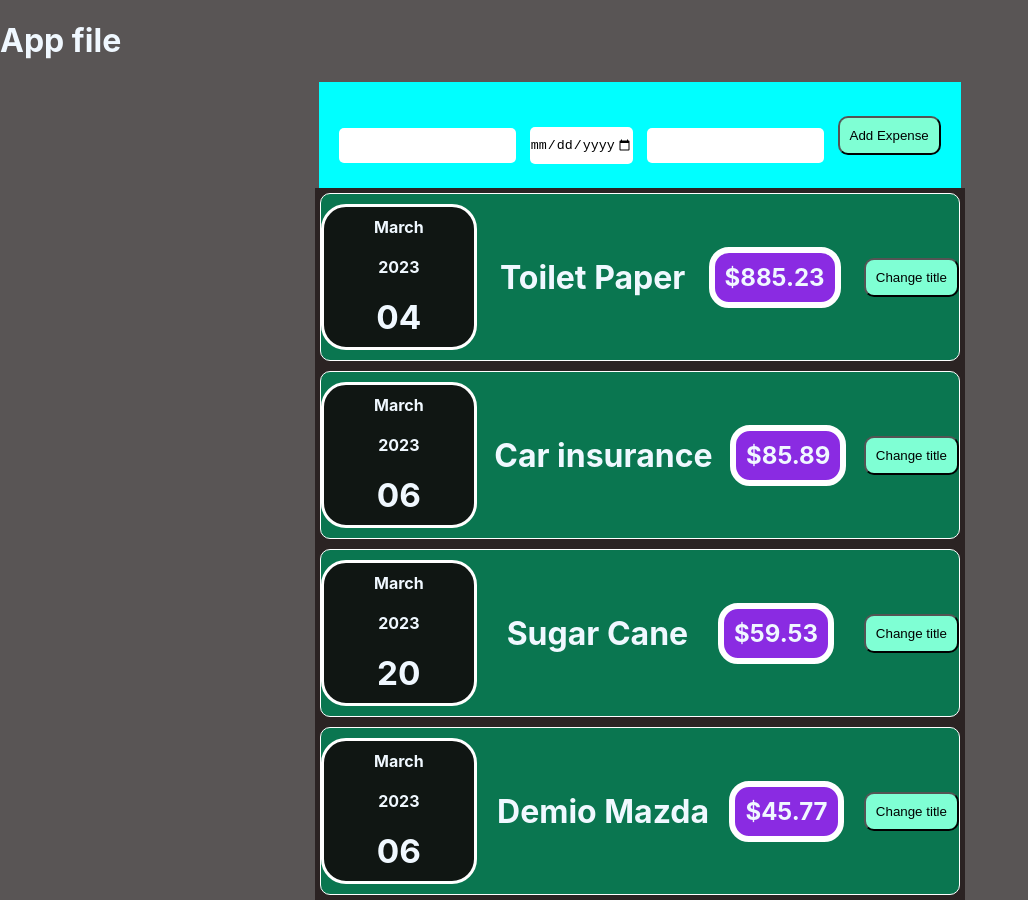
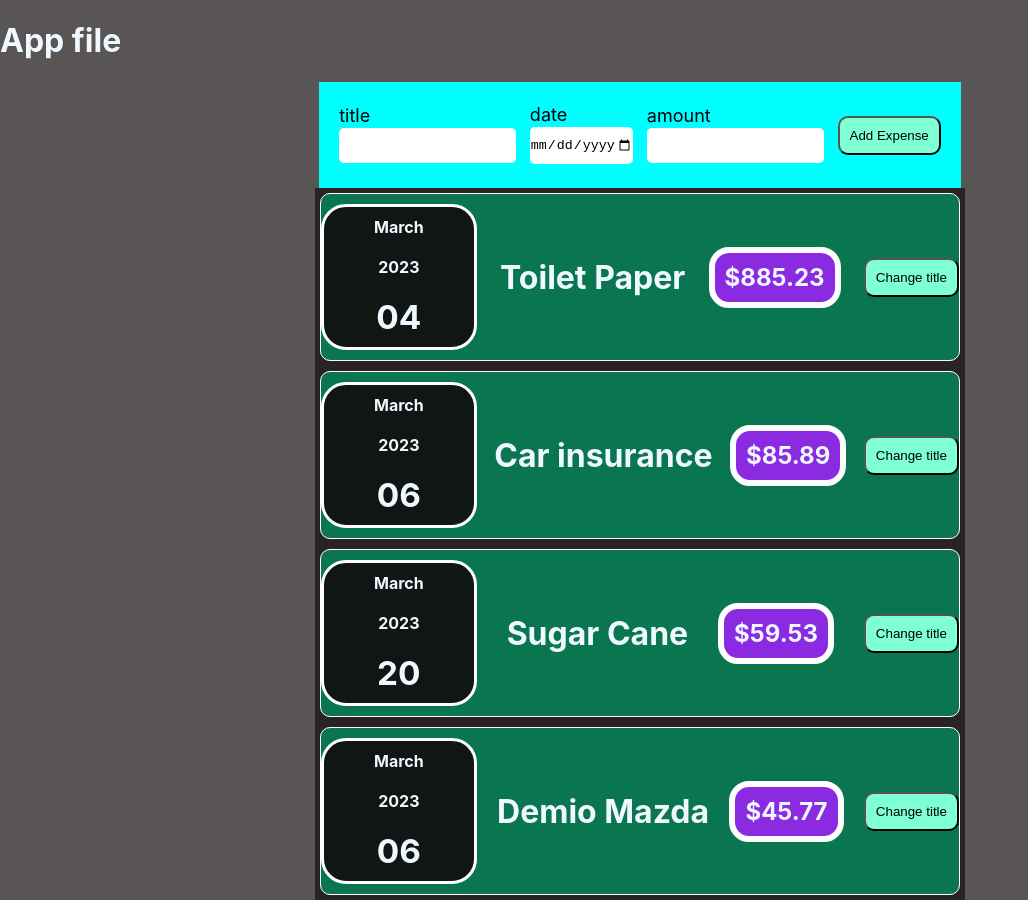
Before and after one commit to Alfred-KInyua/Budgeting-app, a React (Create React App) app: page / in a window 1280 px wide. Shown: the whole page, without its empty margins (0-1028 px from the left). Built offline with nearby package versions, Linux system fonts and the light colour scheme.

Commit message:
add expense form

```diff
--- a/src/components/NewExpense/ExpenseForm.js
+++ b/src/components/NewExpense/ExpenseForm.js
@@ -14,35 +14,49 @@ function ExpenseForm() {
   const AmountHandler = (e) => {
     setAmount(e.target.value);
   };
+  const submitHandler = (e) => {
+    e.preventDefault();
+    const dataElements = {
+      title: title,
+      date: new Date(date),
+      amount: amount,
+    };
+    console.log(dataElements);
+    setAmount('');
+    setDate('');
+    setTitle('');
+  };
   return (
-    <form>
+    <form onSubmit={submitHandler}>
       <div className="outercontainer">
         <div className="wrapperform">
           <div className="titlecontrol">
-            <label>{title}</label>
+            <label>title</label>
             <br />
-            <input type="text" onChange={titleHandler} />
+            <input type="text" value={title} onChange={titleHandler} />
           </div>
           <div className="titlecontrol">
-            <label>{date}</label> <br />
+            <label>date</label> <br />
             <input
               type="date"
               min="2019-1-1"
               max="2023-12-31"
+              value={date}
               onChange={dateHandler}
             />
           </div>
           <div className="amountcontrol">
-            <label>{amount}</label> <br />
+            <label>amount</label> <br />
             <input
               type="number"
               min="0.01"
               step="0.01"
+              value={amount}
               onChange={AmountHandler}
             />
           </div>
           <div className="amountcontrol">
-            <button>Add Expense</button>
+            <button type="submit">Add Expense</button>
           </div>
         </div>
       </div>
```
